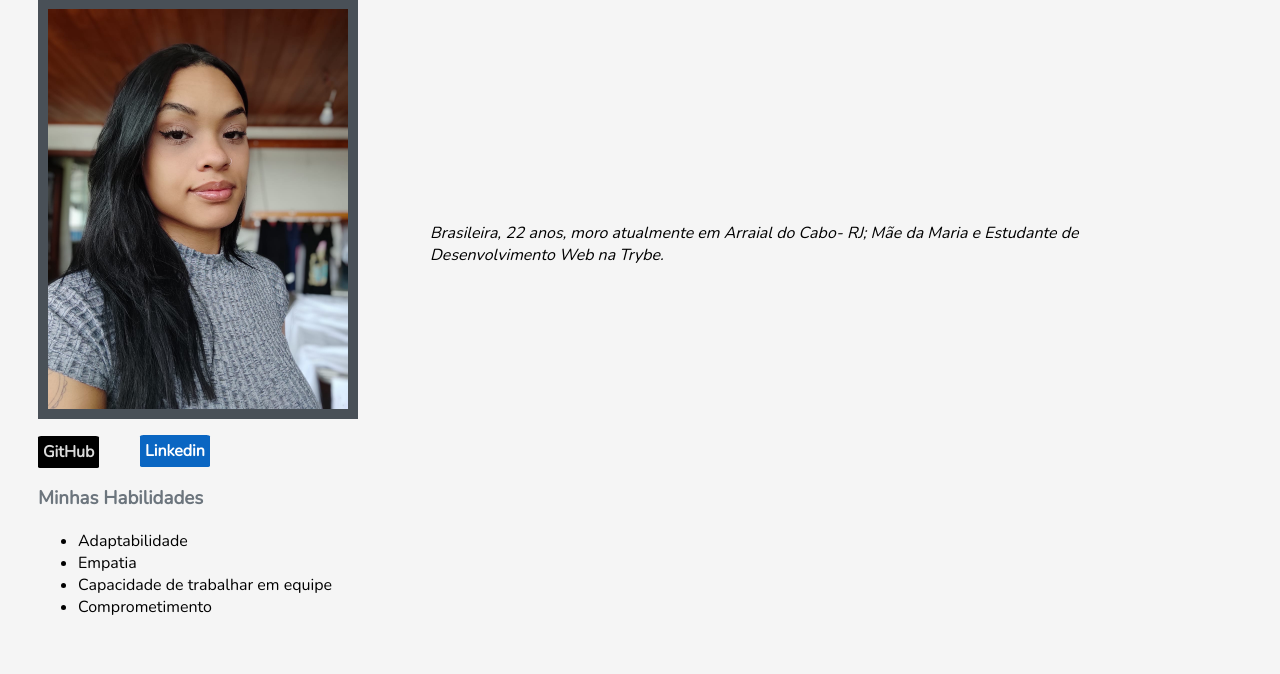
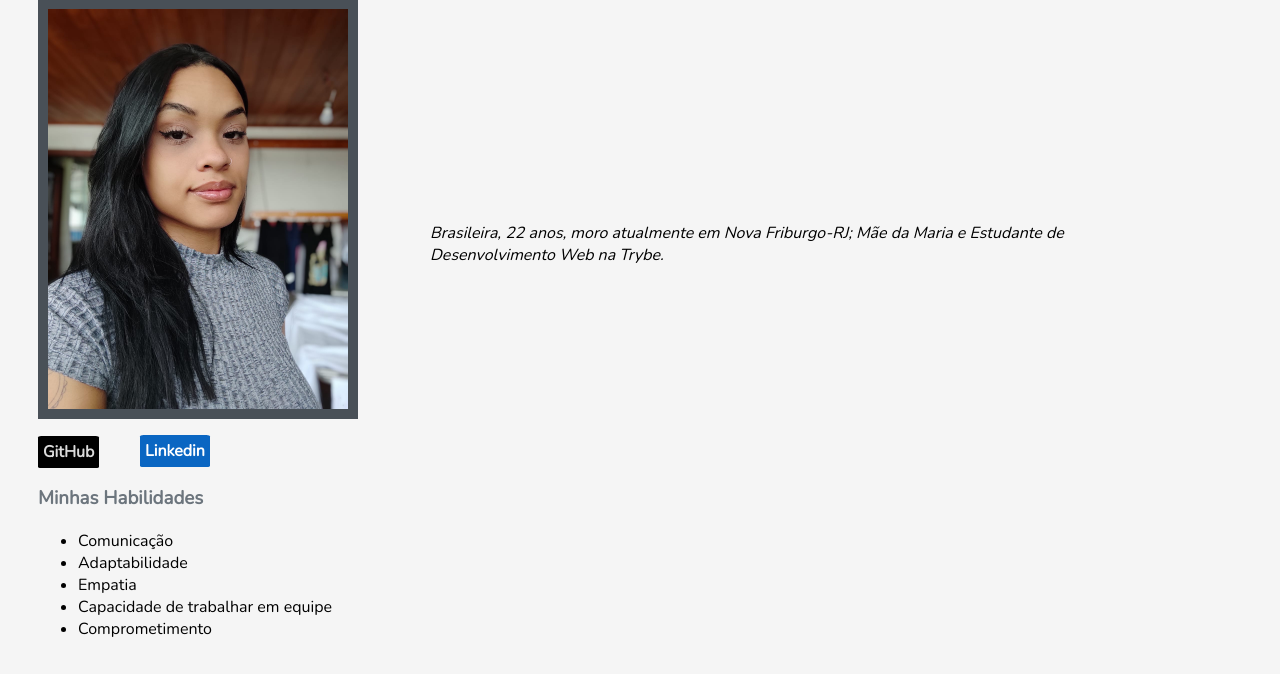
Before and after one commit to txsabrina/txsabrina.github.io, a plain HTML site: page index.html in a window 1280 px wide. Shown: the part 274-948 px from the top of the page. Drawn offline with nearby package versions, Linux system fonts and the light colour scheme.

Commit message:
portfolio atualizado

```diff
--- a/index.html
+++ b/index.html
@@ -4,7 +4,7 @@
     <meta charset="UTF-8">
     <meta http-equiv="X-UA-Compatible" content="IE=edge">
     <meta name="viewport" content="width=device-width, initial-scale=1.0">
-    <title>Document</title>
+    <title>Portfolio</title>
     <link rel="preconnect" href="https://fonts.googleapis.com">
     <link rel="preconnect" href="https://fonts.gstatic.com" crossorigin>
     <link href="https://fonts.googleapis.com/css2?family=Nunito:wght@200;300&display=swap" rel="stylesheet">
@@ -21,7 +21,7 @@
             <div class="container2">
                 <img src="imagem.jpeg" alt="Foto Sabrina" width="300px" id="sabrina">
                 <div class="sobre">
-                    <p><em>Brasileira, 22 anos, moro atualmente em Arraial do Cabo- RJ; Mãe da Maria e Estudante de Desenvolvimento Web na Trybe.</em></p>
+                    <p><em>Brasileira, 22 anos, moro atualmente em Nova Friburgo-RJ; Mãe da Maria e Estudante de Desenvolvimento Web na Trybe.</em></p>
                 </div>
             </div>
         </div>
@@ -31,6 +31,7 @@
 
         <h3>Minhas Habilidades</h3>
         <ul>
+            <li>Comunicação</li>
             <li>Adaptabilidade</li>
             <li>Empatia</li>
             <li>Capacidade de trabalhar em equipe</li>
```
